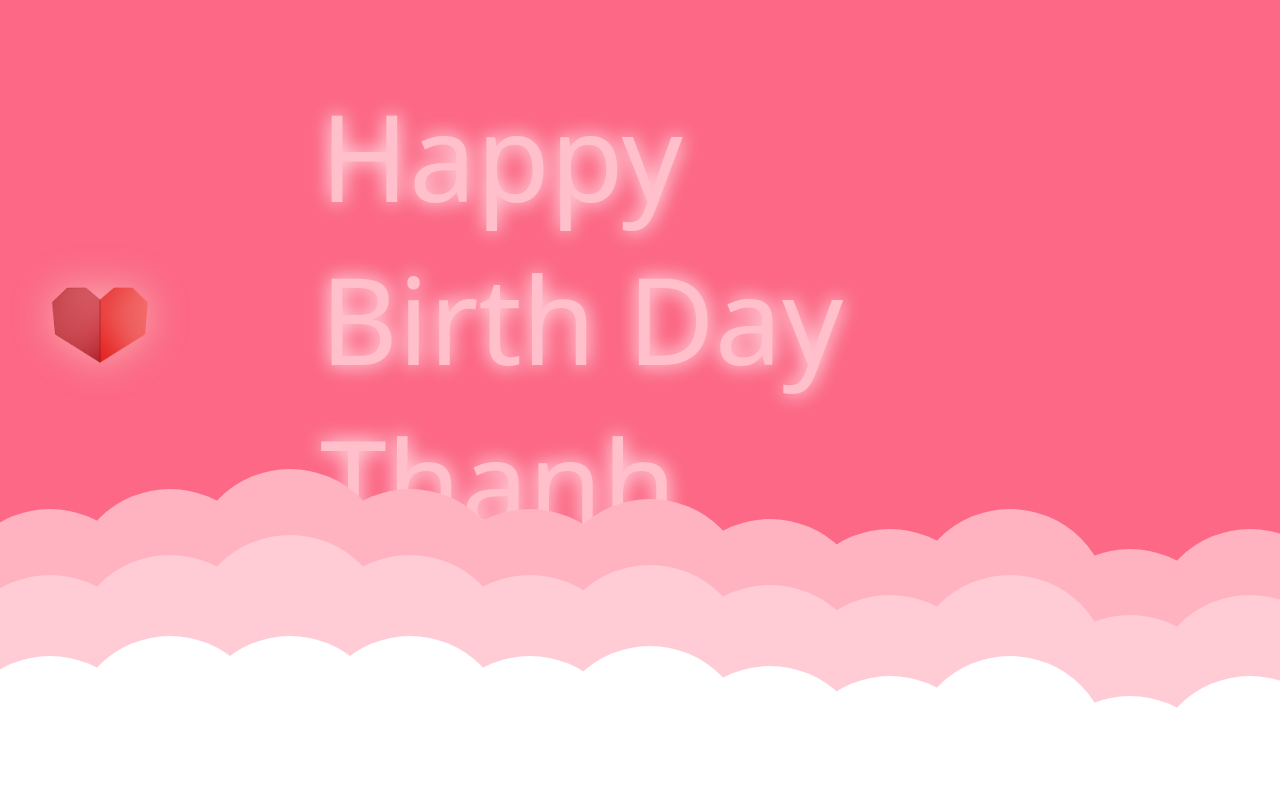
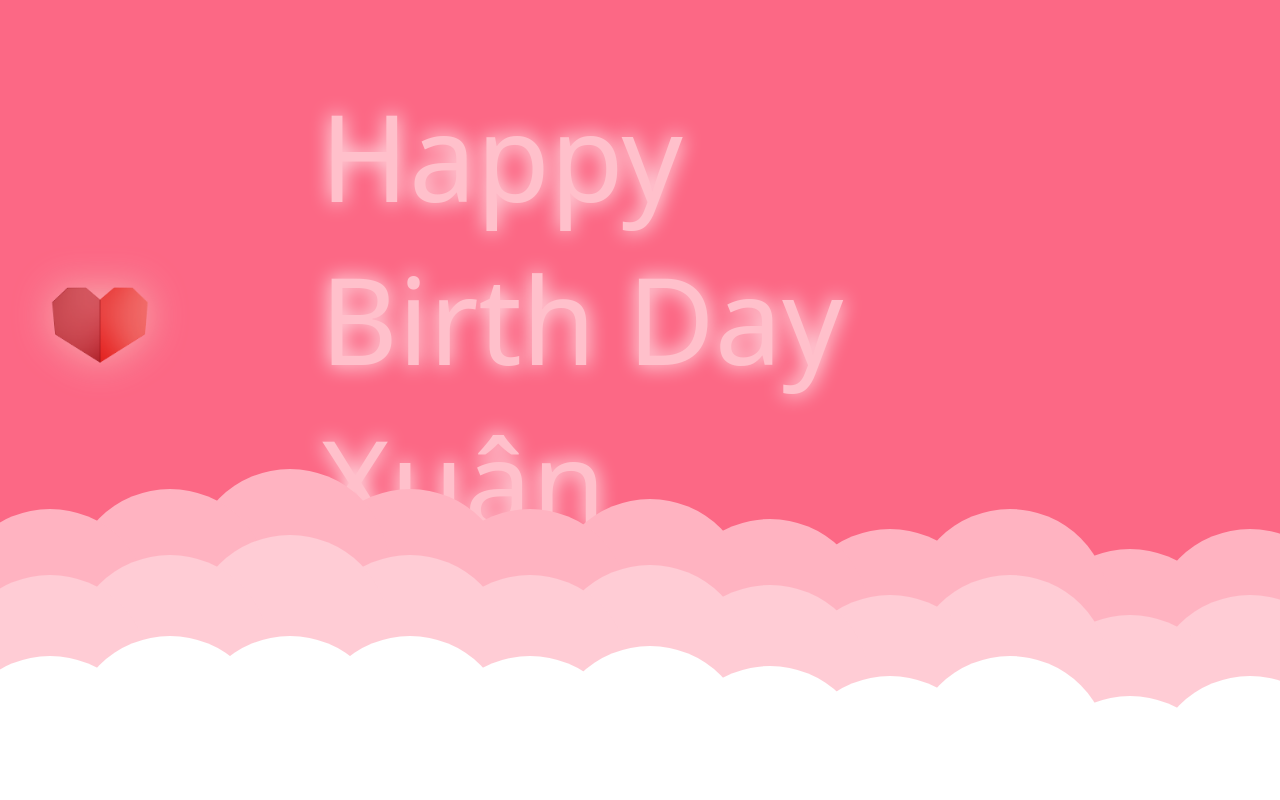
Before and after one commit to Tune2k/HappyBitrhDay, a plain HTML site: page index.html in a window 1280 px wide. Drawn offline with Linux system fonts and the light colour scheme; a web font is replaced by a local one.

Commit message:
Update index.html

```diff
--- a/index.html
+++ b/index.html
@@ -27,7 +27,7 @@
 
         <div class="boxTitle">
             <p class="firstTitle partTitle">Happy Birth Day</p>
-            <p class="secondTitle partTitle"> Thanh Tuyền</p>
+            <p class="secondTitle partTitle"> Xuân Truyền</p>
         </div>
 
         <div class="boxCloud">
```
